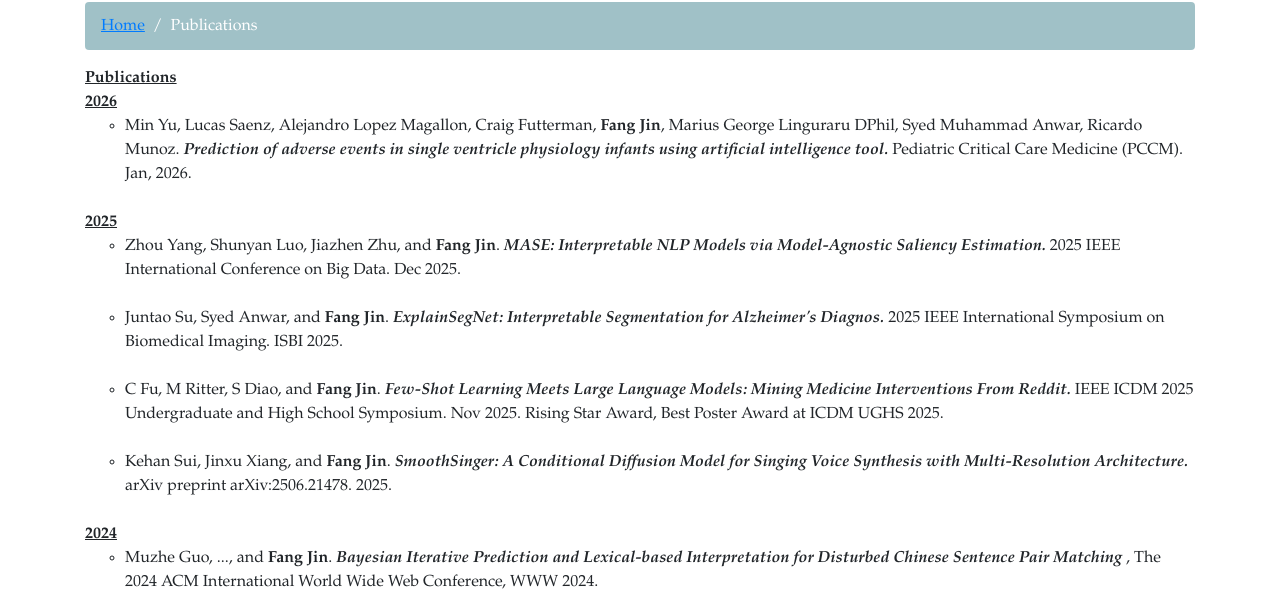
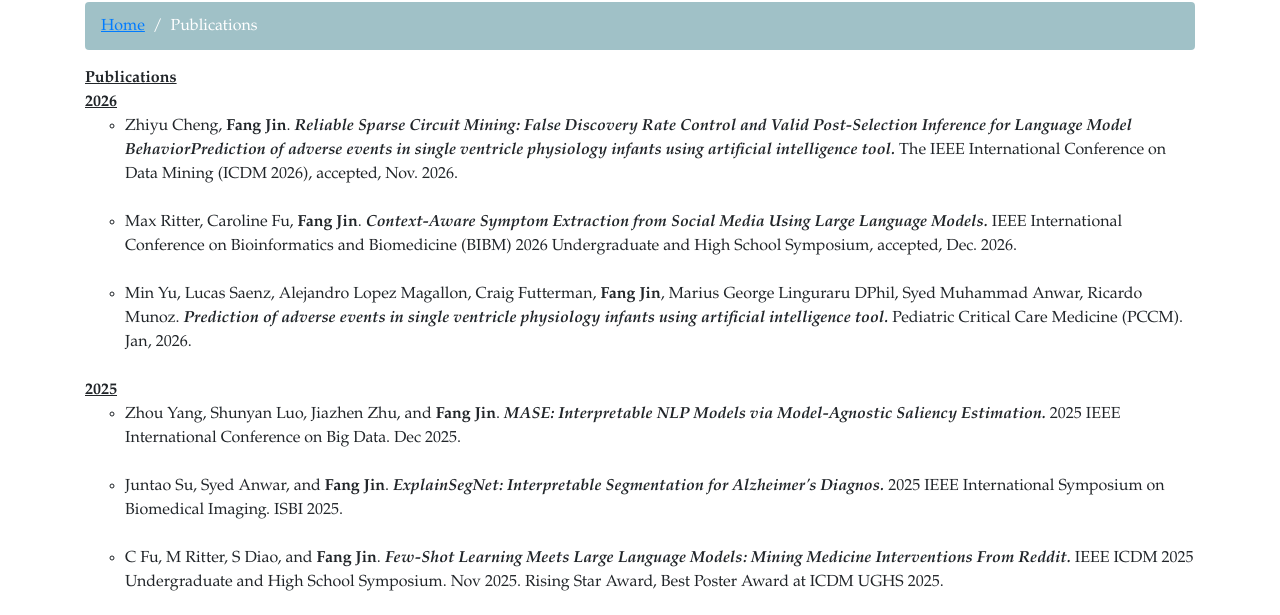
Before and after one commit to fangjin/fangjin.github.io, a website: page publications.html in a window 1280 px wide. Shown: the part 147-762 px from the top of the page. Drawn offline with Linux system fonts and the light colour scheme.

Commit message:
add new publications.

```diff
--- a/publications.html
+++ b/publications.html
@@ -108,13 +108,24 @@
 				<div class="col-lg-12 mb-12">
 					<ul class="list-unstyled">
 						<li><b><u>Publications</u></b>
-								<li><b><u>2026</u></b>
+						<li><b><u>2026</u></b>
 							<ul>
+								<li>Zhiyu Cheng, <b>Fang Jin</b>.
+								<b><i>Reliable Sparse Circuit Mining: False Discovery Rate Control and Valid Post-Selection Inference for Language Model BehaviorPrediction of adverse events in single ventricle physiology infants using artificial intelligence tool. </i></b>
+									The IEEE International Conference on Data Mining (ICDM 2026), accepted, Nov. 2026.
+								</li>
+								<br>
+								<li>Max Ritter, Caroline Fu, <b>Fang Jin</b>.
+								<b><i>Context-Aware Symptom Extraction from Social Media Using Large Language Models. </i></b>
+									IEEE International Conference on Bioinformatics and Biomedicine (BIBM) 2026 Undergraduate and High School Symposium, accepted, Dec. 2026.
+								</li>
+								<br>
 								<li>Min Yu, Lucas Saenz, Alejandro Lopez Magallon, Craig Futterman, <b>Fang Jin</b>, Marius George Linguraru DPhil, Syed Muhammad Anwar, Ricardo Munoz.
 								<b><i>Prediction of adverse events in single ventricle physiology infants using artificial intelligence tool. </i></b>
 									Pediatric Critical Care Medicine (PCCM). Jan, 2026.
 								</li>
 								<br>
+
 							</ul>
 						</li>
 						<li><b><u>2025</u></b>
```
